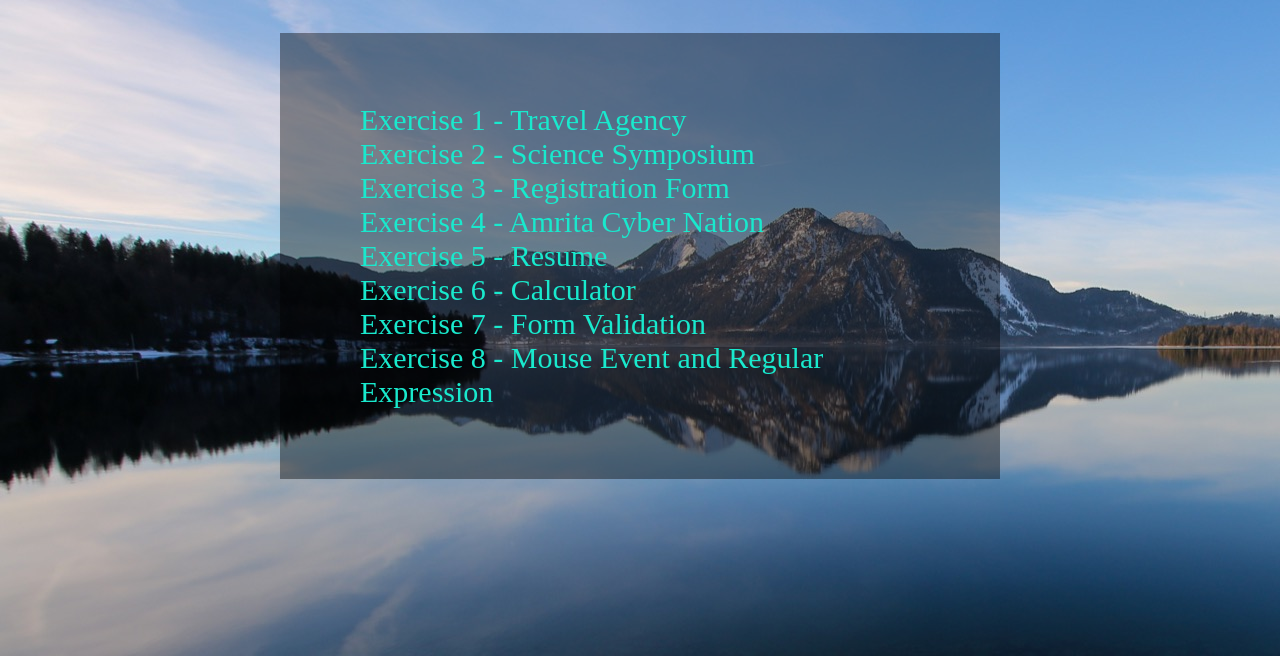
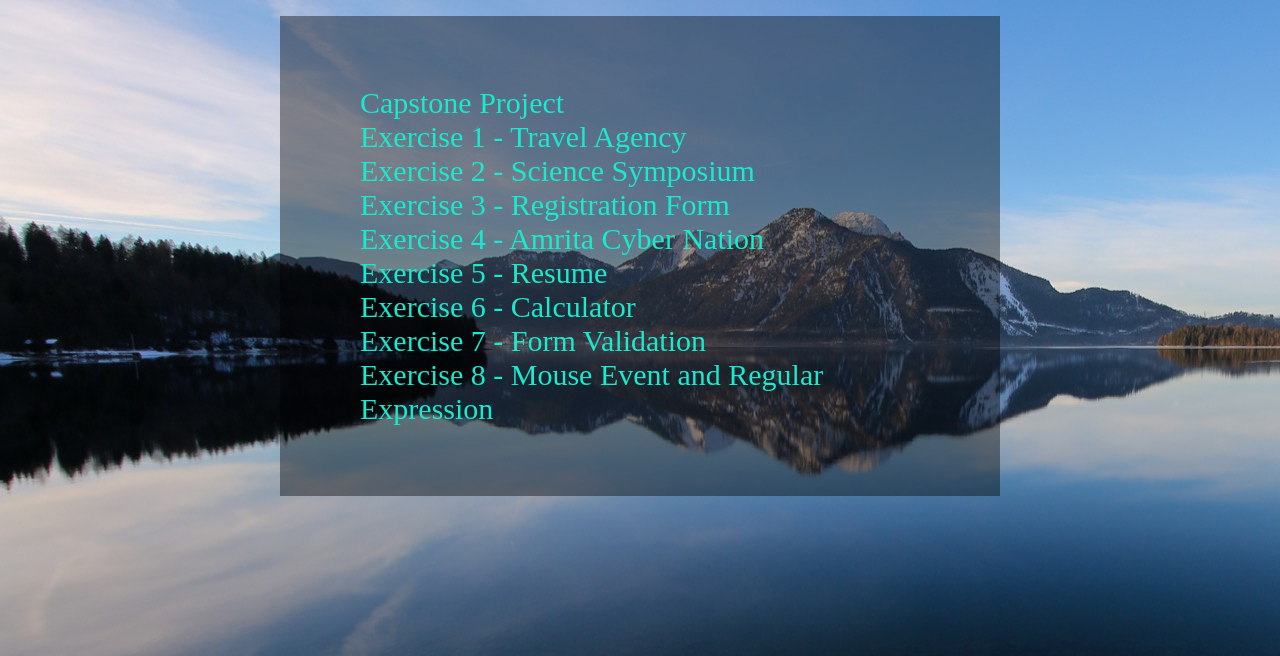
Before and after one commit to Paras1803/UID, a plain HTML site: page Index.html in a window 1280 px wide. Shown: the part 144-800 px from the top of the page. Drawn offline with Linux system fonts and the light colour scheme.

Commit message:
Update Index.html

```diff
--- a/Index.html
+++ b/Index.html
@@ -31,6 +31,7 @@
         <center><img src="log.jpeg" alt="logo"></center>
         <div class="txtcol">
             <ol style="list-style: none;font-size:30px;">
+                <li><a href="Capstone/index.html">Capstone Project</a></li>
                 <li>Exercise 1 - <a href="Exp1/proj.html">Travel Agency</a></li>
                 <li>Exercise 2 - <a href="Exp2/index.html">Science Symposium</a></li>
                 <li>Exercise 3 - <a href="Exp3/Forms.html">Registration Form</a></li>
```
